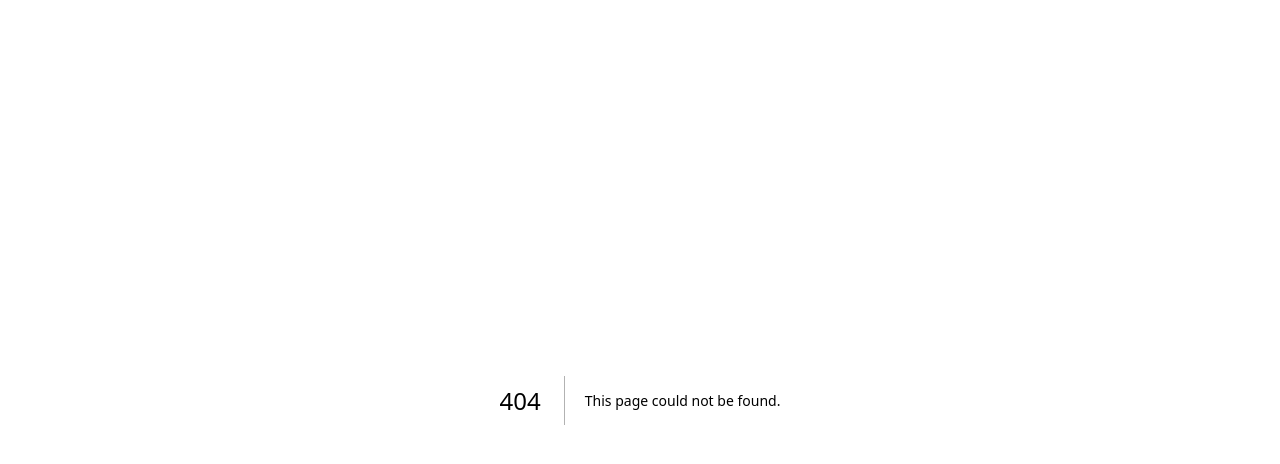
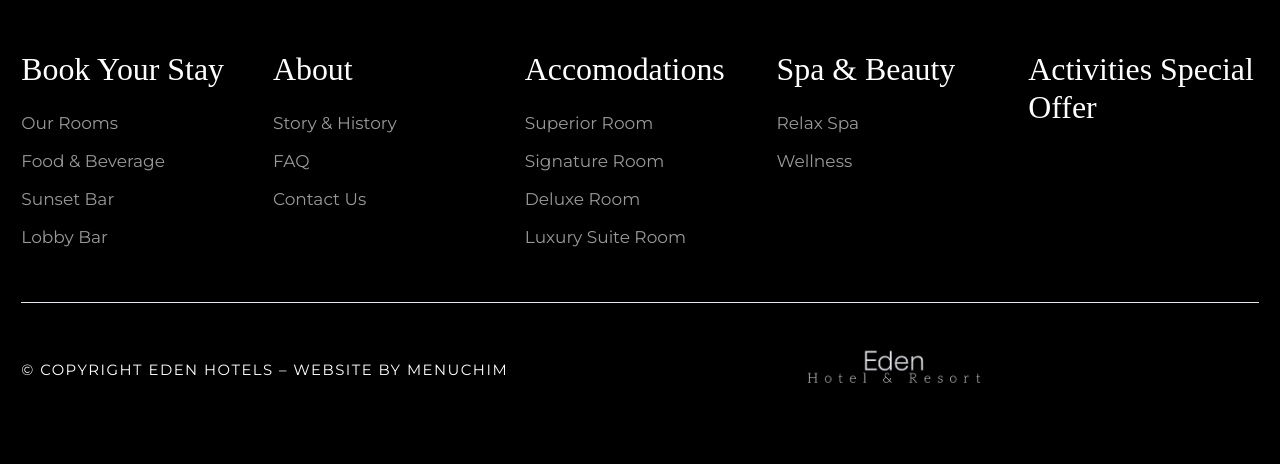
Before and after one commit to Mesezi/hotel, a Next.js app: page /components/Footer in a window 1280 px wide. Before the commit this address had no page. Shown: the top 464 px of the page. Built offline with nearby package versions, Linux system fonts and the light colour scheme.

Commit message:
new commit

```diff
--- a/pages/_app.tsx
+++ b/pages/_app.tsx
@@ -1,9 +1,9 @@
 import '@/styles/globals.css'
 import type { AppProps } from 'next/app'
-import { Jost , Montserrat} from 'next/font/google'
+import { Jost , Montserrat, Poppins} from 'next/font/google'
 
-const jost = Montserrat({ subsets: ['latin'] })
-
+// const jost = Poppins({ weight: ["100", "200", "300", "400", "500", "600", "700", "800", "900"], subsets: ['latin'] })
+const jost = Montserrat({  subsets: ['latin'] })
 
 export default function App({ Component, pageProps }: AppProps) {
   return <main className={`${jost.className}`}>
--- /dev/null
+++ b/pages/components/Footer.tsx
@@ -0,0 +1,77 @@
+import Link from 'next/link'
+import React from 'react'
+import { rooms } from "@/utils/allRooms";
+
+interface RoomDetailsProps {
+    room_type: string;
+    img_url: string;
+    adults: string;
+    children: string;
+    room_size: number;
+    room_price: number; // Added room_price property
+}
+
+const Footer = () => {
+  return (
+    <footer className='py-12 px-5'>
+        <section className='grid grid-cols-1 md:grid-cols-3 lg:grid-cols-5 gap-10 md:gap-5'>
+        <div>
+        <h5 className='ibarra text-3xl mb-5 text-center md:text-left'>Book Your Stay</h5>
+        <ul className='flex flex-col gap-3 text-center md:text-left'>
+            <li className='text-white/60'><Link href='/'>Our Rooms</Link></li>
+            <li className='text-white/60'><Link href='/'>Food & Beverage</Link></li>
+            <li className='text-white/60'><Link href='/'>Sunset Bar</Link></li>
+            <li className='text-white/60'><Link href='/'>Lobby Bar</Link></li>
+        </ul>
+        </div>
+
+        <div>
+        <h5 className='ibarra text-3xl mb-5 text-center md:text-left'>About</h5>
+        <ul className='flex flex-col gap-3 text-center md:text-left'>
+            <li className='text-white/60'><Link href='/'>Story & History</Link></li>
+            <li className='text-white/60'><Link href='/'>FAQ</Link></li>
+            <li className='text-white/60'><Link href='/'>Contact Us</Link></li>
+        </ul>
+        </div>
+
+
+        <div>
+        <h5 className='ibarra text-3xl mb-5 text-center md:text-left'>Accomodations</h5>
+        <ul className='flex flex-col gap-3 text-center md:text-left'>
+            {
+                rooms.map((item:RoomDetailsProps)=> <li className='text-white/60'><Link href='/'>{item.room_type}</Link></li>)
+            }
+        </ul>
+        </div>
+
+        <div>
+        <h5 className='ibarra text-3xl mb-5 text-center md:text-left'>Spa & Beauty</h5>
+        <ul className='flex flex-col gap-3 text-center md:text-left'>
+            <li className='text-white/60'><Link href='/'>Relax Spa</Link></li>
+            <li className='text-white/60'><Link href='/'>Wellness</Link></li>
+        </ul>
+        </div>
+
+
+        <div>
+        <h5 className='ibarra text-3xl mb-5 text-center md:text-left'>Activities Special Offer</h5>
+        <ul className='flex flex-col gap-3 text-center md:text-left'>
+        </ul>
+        </div>
+
+
+        </section>
+
+        <div className="pt-6 mt-12 border-t-[1px] flex flex-col md:flex-row gap-5 justify-between items-center text-center text-sm tracking-widest">
+         <p>© COPYRIGHT EDEN HOTELS – WEBSITE BY MENUCHIM</p>
+         <img
+              src="/assets/eden hotel.png"
+              alt="company logo"
+              className="h-20 object-cover eden-logo mx-auto"
+            />
+        </div>
+    </footer>
+  )
+}
+
+export default Footer
--- a/pages/components/Home/ActivitiesSlider.tsx
+++ b/pages/components/Home/ActivitiesSlider.tsx
@@ -1,11 +1,27 @@
 import React, { useEffect, useState } from 'react'
-import { Controller } from 'swiper/modules';
+import { Controller, Pagination } from 'swiper/modules';
 import { Swiper, SwiperSlide } from 'swiper/react';
+
+import 'swiper/css';
 
 const ActivitiesSlider = () => {
 
     const [firstSwiper, setFirstSwiper] = useState(null);
     const [secondSwiper, setSecondSwiper] = useState(null);
+    const [activeIndex, setActiveIndex] = useState(0)
+
+
+    function getActiveIndex (){
+  //@ts-ignore
+  const swiper:any = document?.querySelector('.activity-images')?.swiper;
+  setActiveIndex(swiper.activeIndex)
+    }
+
+    const slideTo = (index:number) =>{
+       //@ts-ignore
+      const swiper:any = document?.querySelector('.activity-images')?.swiper;
+      swiper.slideTo(index)
+    }
 
     const activities = [
         {
@@ -39,7 +55,9 @@ const ActivitiesSlider = () => {
     }
 
   return (
-    <div className='relative h-[20rem] activities w-full ml-auto'>
+
+    <>
+  <div className='relative h-[25rem] activities w-full ml-auto'>
 
 
 <div className=" h-full w-full images">
@@ -47,10 +65,11 @@ const ActivitiesSlider = () => {
     modules={[Controller]}
     //@ts-ignore
     onSwiper={setFirstSwiper}
+    onSlideChange={()=>getActiveIndex()}
     slidesPerView={"auto"}
-        spaceBetween={50}
+    spaceBetween={90}
     controller={{ control: secondSwiper }}
-        className=' h-full'
+    className='mySwiper h-full activity-images'
     centeredSlides={true}
   >
          {activities.map((el: any, index: any) => {
@@ -95,6 +114,15 @@ const ActivitiesSlider = () => {
 
 
   </div>
+
+  <div className='flex gap-3 md:ml-[10%] mt-14 justify-center md:justify-start'>
+    {
+      activities.map((el:any,index:number)=> <span className={`h-[3px] inline-block w-12 cursor-pointer
+      ${activeIndex === index ? 'bg-[#FFD9B6]' : 'bg-white/50'} ease-in-out duration-300`} onClick={()=>slideTo(index)}></span>)
+    }
+  </div>
+    </>
+
   )
 }
 
--- a/pages/components/Home/RoomDetails.tsx
+++ b/pages/components/Home/RoomDetails.tsx
@@ -25,38 +25,54 @@ const RoomDetails = () => {
     }
   }, [inView]);
 
-
-  const HoverCards = ({image1, image2, title}:{image1:string, image2:string, title:string}) =>{
+  const HoverCards = ({
+    image1,
+    image2,
+    title,
+  }: {
+    image1: string;
+    image2: string;
+    title: string;
+  }) => {
     return (
-      <div className="group relative h-[30rem] md:h-[25rem] overflow-hidden">
-        <img className="group-hover:opacity-0 opacity-1 absolute h-full w-full object-cover z-10 duration-300 ease-in-out" src={image2} alt="" />
-        <img className="absolute h-full w-full object-cover" src={image1} alt="" />
+      <div className="group relative h-[30rem] md:h-[35rem] overflow-hidden">
+        <img
+          className="group-hover:opacity-0 opacity-1 absolute h-full w-full object-cover z-10 duration-300 ease-in-out"
+          src={image2}
+          alt=""
+        />
+        <img
+          className="absolute h-full w-full object-cover"
+          src={image1}
+          alt=""
+        />
 
         <div className="flex justify-center items-center h-full w-ful bg-black/30 relative z-10 p-3">
-
-        <article className="md:w-[50%] overflow-hidden">
-            <h3 className="text-5xl ibarra italic">{title}</h3>
-            <p className="mt-28 md:mt-12 mb-5 md:translate-x-[100%] md:group-hover:translate-x-0
-            group-hover:visible ease-in-out duration-300 delay-100">Lorem ipsum dolor sit amet, consectetur adipisicing elit.
-              Minima ex magni accusantium asperiores eius blanditiis provident distinctio.
-              Itaque, quisquam architecto.</p>
-              <button className="overflow-hidden">
-                <span className="text-sm font-bold tracking-widest inline-block
+          <article className="md:w-[60%] overflow-hidden">
+            <h3 className="text-[3.5rem] ibarra italic">{title}</h3>
+            <p
+              className="mt-28 mb-5 md:translate-x-[100%] md:group-hover:translate-x-0
+            group-hover:visible ease-in-out duration-300 delay-100 text-lg"
+            >
+              Lorem ipsum dolor sit amet, consectetur adipisicing elit. Minima
+              ex magni accusantium asperiores eius blanditiis provident
+              distinctio. Itaque, quisquam architecto.
+            </p>
+            <button className="overflow-hidden">
+              <span
+                className="font-bold tracking-widest inline-block
               md:translate-x-[100%] group-hover:translate-x-0
               group-hover:visible ease-in-out duration-300
-              ">
+              "
+              >
                 LEARN MORE
-                </span>
-                </button>
-        </article>
-
+              </span>
+            </button>
+          </article>
         </div>
-
-
-
       </div>
-    )
-  }
+    );
+  };
 
   return (
     <div className="my-16">
@@ -226,13 +242,14 @@ const RoomDetails = () => {
         <div className="max-w-[900px] text-center md:text-left">
           <Reveal delay={true} from="bottom">
             <p className="text-sm md:text-base font-semibold tracking-widest mb-5 text-white/60">
-            THE FINEST HOTEL AT THE BEST PRICE
+              THE FINEST HOTEL AT THE BEST PRICE
             </p>
           </Reveal>
 
           <Reveal delay={false} from="bottom">
             <h2 className="flex flex-col text-4xl md:text-[3rem] md:leading-[3rem] ibarra">
-            Our facilities are<br />
+              Our facilities are
+              <br />
               <span className="italic">your playground.</span>
             </h2>
           </Reveal>
@@ -256,6 +273,36 @@ const RoomDetails = () => {
       </Container>
 
       <ActivitiesSlider />
+
+      <Container className="my-20">
+        <h3 className="text-4xl md:text-[4rem] md:leading-[4rem] text-center ibarra">
+          Address
+        </h3>
+
+        <section className="grid grid-cols-1 md:grid-cols-[1fr,2fr] gap-10 mt-14 text-lg">
+          <div className="p-12 bg-[#FFD9B6] text-black">
+            <p>Aliquip veniam delectus, Marfa eiusmod Pinterest in do umami readymade swag.
+              Selfies iPhone Kickstarter, drinking vinegar</p>
+               <h5 className="ibarra italic text-3xl md:text-5xl mt-8">Visit Us</h5>
+          </div>
+
+          <div className="p-12 bg-[#FFD9B6] text-black flex flex-col gap-4">
+            <h5 className="ibarra text-3xl md:text-5xl font-light">
+            Spend your <br />
+            <span className="italic">holidays with us</span>
+            </h5>
+
+            <p>38701 Ukraine, Poltava Region, Sosnivka village, Sosnova Street, 1</p>
+
+            <div className="flex gap-3 items-center mt-6">
+              <h3 className="italic ibarra text-2xl">Book your stay</h3>
+              <span className="w-10 h-[1px] bg-black inline-block"></span>
+            </div>
+          </div>
+
+
+        </section>
+      </Container>
     </div>
   );
 };
--- a/pages/components/Layout.tsx
+++ b/pages/components/Layout.tsx
@@ -4,6 +4,7 @@ import { GiHamburgerMenu } from "react-icons/gi";
 import Link from "next/link";
 import { MdClose } from "react-icons/md";
 import { AnimatePresence, motion, useAnimation } from "framer-motion";
+import Footer from "./Footer";
 
 const Layout = ({ children }: { children: React.ReactNode }) => {
   const [menu, setMenu] = useState(false);
@@ -147,7 +148,7 @@ const Layout = ({ children }: { children: React.ReactNode }) => {
       </header>
 
       <main>{children}</main>
-      <footer></footer>
+      <Footer />
     </div>
   );
 };
--- a/styles/globals.css
+++ b/styles/globals.css
@@ -40,14 +40,8 @@ width: 20rem;
 }
 
 .activities .images .swiper-slide{
-width: 35rem;
+width: 40rem;
 }
-/* .activities .swiper-vertical{
-  background-color: rgb(255, 0, 0, .4);
-  height: 30rem;
-} */
-
-
 
 @media(min-width:640px) and (max-width:1023px){
 	html{
@@ -55,7 +49,7 @@ width: 35rem;
 	}
 
   .room-card .swiper-slide{
-    width: 25rem;
+    width: 30rem;
     }
   }
 
@@ -65,6 +59,6 @@ width: 35rem;
 	}
 
   .room-card .swiper-slide{
-width: 30rem;
+width: 35rem;
 }
   }
```
Lines whose indentation alone changed are shown as unchanged.
